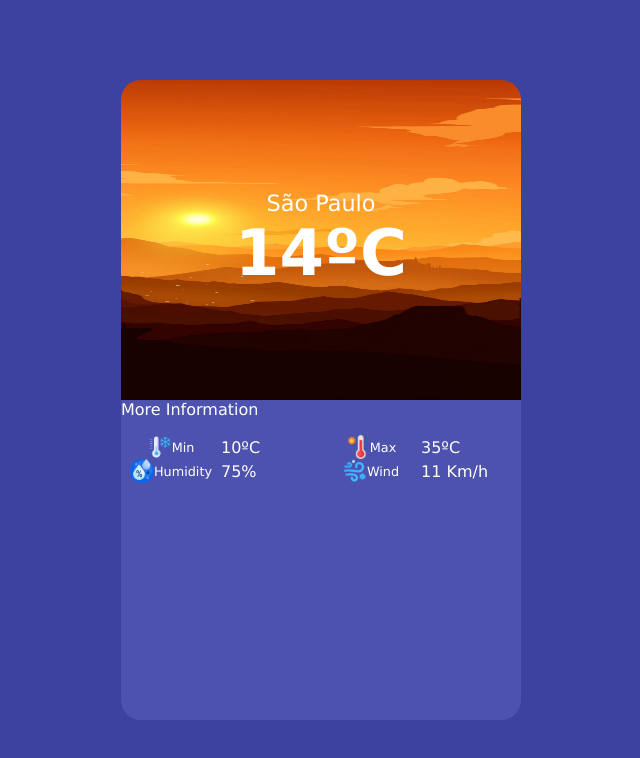
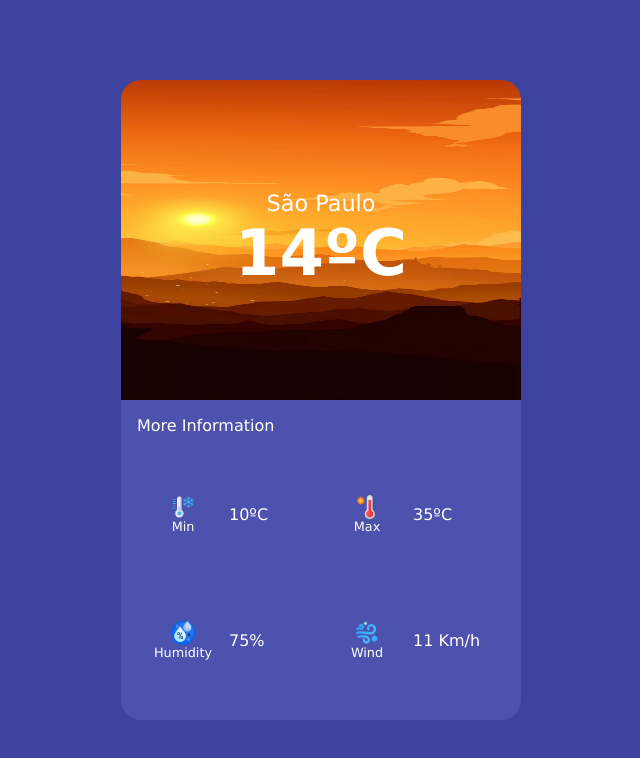
Before and after one commit to Italo-Alan/weather-app-angular, an Angular app: page / in a window 1280 px wide. Shown: the top 758 px of the page, without its empty margins (319-959 px from the left). Built offline with nearby package versions, Linux system fonts and the light colour scheme.

Commit message:
Estilização feita

```diff
--- a/src/styles.css
+++ b/src/styles.css
@@ -42,6 +42,18 @@
   height: 50%;
   border-top-right-radius: 20px;
   border-top-left-radius: 20px;
+}
+
+.lower-data{
+  position: relative;
+  overflow: hidden;
+  width: 100%;
+  height: 50%;
+  border-bottom-left-radius: 20px;
+  border-bottom-right-radius: 20px;
+  padding: 1em;
+  display: flex;
+  flex-direction: column;
 }
 
 .upper-data img{
@@ -102,7 +114,7 @@
 .info-block-label{
   width: 50%;
   display: flex;
-  flex-direction: row;
+  flex-direction: column;
   justify-content: center;
   align-items: center;
 }
```
